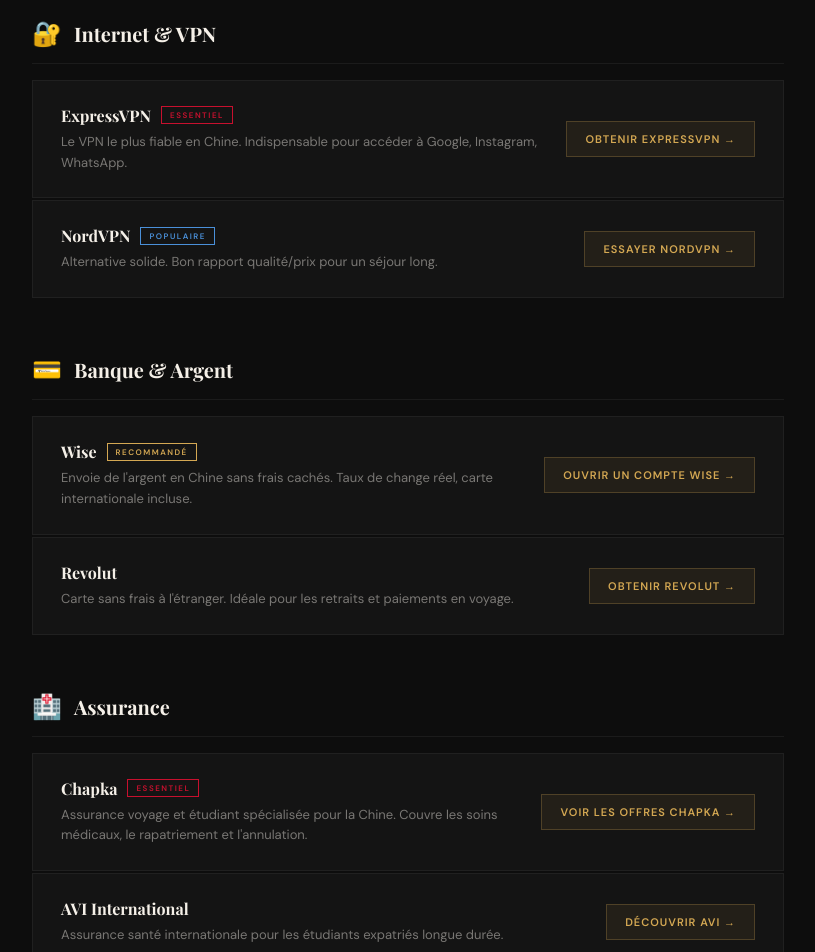
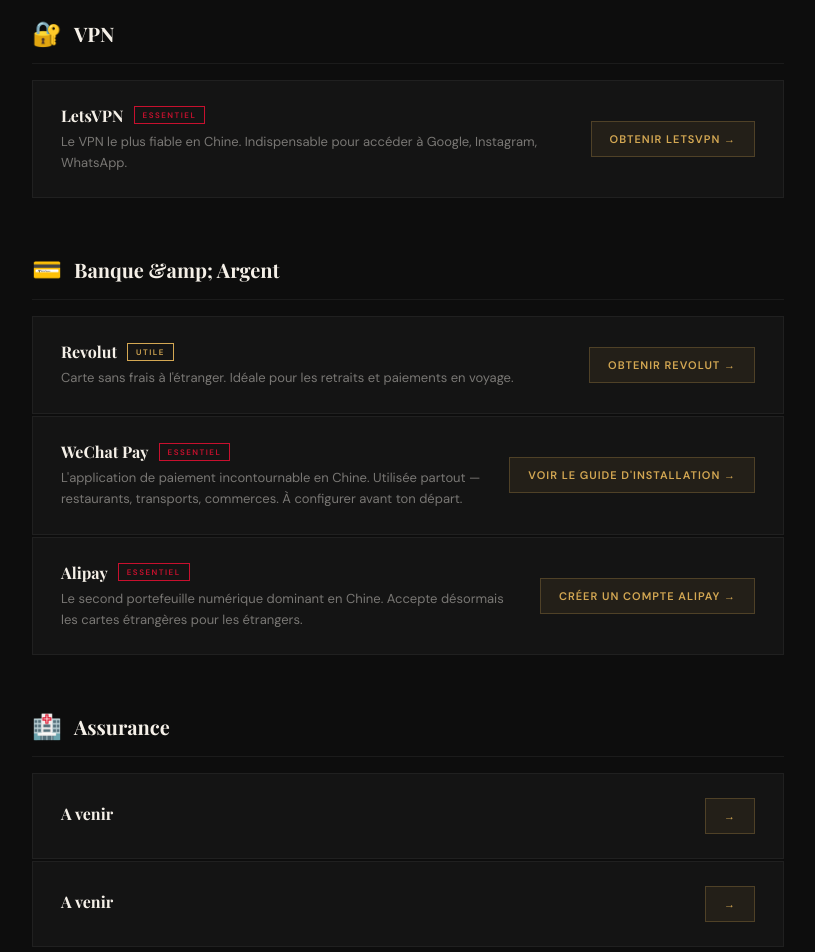
Before and after one commit to IMPWNG/chinoisendevenir, a React (Vite) app: page /indispensables in a window 1280 px wide. Shown: the part 480-1432 px from the top of the page, without its empty margins (232-1047 px from the left). Built offline with nearby package versions, Linux system fonts and the light colour scheme.

Commit message:
les indis

```diff
--- a/src/pages/Indispensables.jsx
+++ b/src/pages/Indispensables.jsx
@@ -3,46 +3,46 @@
 
 const OUTILS = [
   {
-    categorie: "Internet & VPN",
+    categorie: "VPN",
     icon: "🔐",
     items: [
       {
-        nom: "ExpressVPN",
+        nom: "LetsVPN",
         desc: "Le VPN le plus fiable en Chine. Indispensable pour accéder à Google, Instagram, WhatsApp.",
-        cta: "Obtenir ExpressVPN",
-        href: "https://www.expressrefer.com/refer-a-friend/30-days-free?referrer_id=TON_ID", // ← remplace
+        cta: "Obtenir LetsVPN",
+        href: "", // ← remplace
+        badge: "Essentiel",
+        badgeColor: "var(--red)",
+      },
+    ],
+  },
+  {
+    categorie: "Banque &amp; Argent",
+    icon: "💳",
+    items: [
+      {
+        nom: "Revolut",
+        desc: "Carte sans frais à l'étranger. Idéale pour les retraits et paiements en voyage.",
+        cta: "Obtenir Revolut",
+        href: "https://revolut.com/referral/TON_ID",
+        badge: "Utile",
+        badgeColor: "var(--gold)",
+      },
+      {
+        nom: "WeChat Pay",
+        desc: "L'application de paiement incontournable en Chine. Utilisée partout — restaurants, transports, commerces. À configurer avant ton départ.",
+        cta: "Voir le guide d'installation",
+        href: "https://pay.weixin.qq.com/index.php/public/wechatpay",
         badge: "Essentiel",
         badgeColor: "var(--red)",
       },
       {
-        nom: "NordVPN",
-        desc: "Alternative solide. Bon rapport qualité/prix pour un séjour long.",
-        cta: "Essayer NordVPN",
-        href: "https://nordvpn.com/?ref=TON_ID", // ← remplace
-        badge: "Populaire",
-        badgeColor: "#4a90d9",
-      },
-    ],
-  },
-  {
-    categorie: "Banque & Argent",
-    icon: "💳",
-    items: [
-      {
-        nom: "Wise",
-        desc: "Envoie de l'argent en Chine sans frais cachés. Taux de change réel, carte internationale incluse.",
-        cta: "Ouvrir un compte Wise",
-        href: "https://wise.com/invite/TON_ID", // ← remplace
-        badge: "Recommandé",
-        badgeColor: "var(--gold)",
-      },
-      {
-        nom: "Revolut",
-        desc: "Carte sans frais à l'étranger. Idéale pour les retraits et paiements en voyage.",
-        cta: "Obtenir Revolut",
-        href: "https://revolut.com/referral/TON_ID", // ← remplace
-        badge: null,
-        badgeColor: null,
+        nom: "Alipay",
+        desc: "Le second portefeuille numérique dominant en Chine. Accepte désormais les cartes étrangères pour les étrangers.",
+        cta: "Créer un compte Alipay",
+        href: "https://global.alipay.com",
+        badge: "Essentiel",
+        badgeColor: "var(--red)",
       },
     ],
   },
@@ -51,20 +51,20 @@
     icon: "🏥",
     items: [
       {
-        nom: "Chapka",
-        desc: "Assurance voyage et étudiant spécialisée pour la Chine. Couvre les soins médicaux, le rapatriement et l'annulation.",
-        cta: "Voir les offres Chapka",
-        href: "https://www.chapkassurance.com/?ref=TON_ID", // ← remplace
-        badge: "Essentiel",
-        badgeColor: "var(--red)",
+        nom: "A venir",
+        desc: "",
+        cta: "",
+        href: "", // ← remplace
+        badge: "",
+        badgeColor: "",
       },
       {
-        nom: "AVI International",
-        desc: "Assurance santé internationale pour les étudiants expatriés longue durée.",
-        cta: "Découvrir AVI",
-        href: "https://www.avi-international.com/?ref=TON_ID", // ← remplace
-        badge: null,
-        badgeColor: null,
+        nom: "A venir",
+        desc: "",
+        cta: "",
+        href: "", // ← remplace
+        badge: "",
+        badgeColor: "",
       },
     ],
   },
@@ -73,12 +73,12 @@
     icon: "🏠",
     items: [
       {
-        nom: "Airbnb",
-        desc: "Pour tes premières semaines en Chine avant de trouver un logement étudiant.",
-        cta: "Chercher sur Airbnb",
-        href: "https://airbnb.com/r/TON_ID", // ← remplace
-        badge: null,
-        badgeColor: null,
+        nom: "A venir",
+        desc: "",
+        cta: "",
+        href: "", // ← remplace
+        badge: "",
+        badgeColor: "",
       },
     ],
   },
@@ -87,20 +87,20 @@
     icon: "🀄",
     items: [
       {
-        nom: "Drops",
-        desc: "Application pour apprendre le vocabulaire chinois rapidement. 5 min par jour suffisent.",
-        cta: "Essayer Drops",
-        href: "https://languagedrops.com/?ref=TON_ID", // ← remplace
-        badge: null,
-        badgeColor: null,
+        nom: "A venir",
+        desc: "",
+        cta: "",
+        href: "", // ← remplace
+        badge: "",
+        badgeColor: "",
       },
       {
-        nom: "italki",
-        desc: "Trouve un professeur natif pour pratiquer le mandarin en ligne avant ton départ.",
-        cta: "Trouver un prof sur italki",
-        href: "https://www.italki.com/?ref=TON_ID", // ← remplace
-        badge: "Utile",
-        badgeColor: "var(--gold)",
+        nom: "A venir",
+        desc: "",
+        cta: "",
+        href: "", // ← remplace
+        badge: "",
+        badgeColor: "",
       },
     ],
   },
```
Also changed, not shown: src/pages/AVenir.jsx (+190 -24 lines), 2 other files (tests, documents, lock files or other folders).
